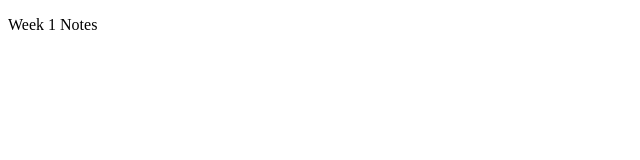
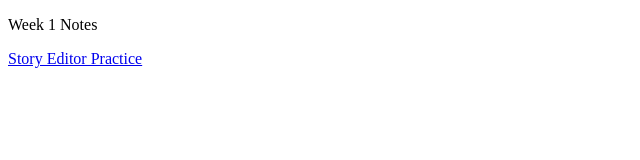
Before and after one commit to camiruth/WDD-330, a plain HTML site: page week1/index.html in a window 1280 px wide. Shown: the whole page, without its empty margins (0-640 px from the left). Drawn offline with Linux system fonts and the light colour scheme.

Commit message:
Adding Practice

```diff
--- a/week1/index.html
+++ b/week1/index.html
@@ -10,5 +10,6 @@
 
 <body>
 	<p>Week 1 Notes</p>
+  <a href="./readingPractice/story_editor.html">Story Editor Practice</a>
 </body>
 </html>
```
